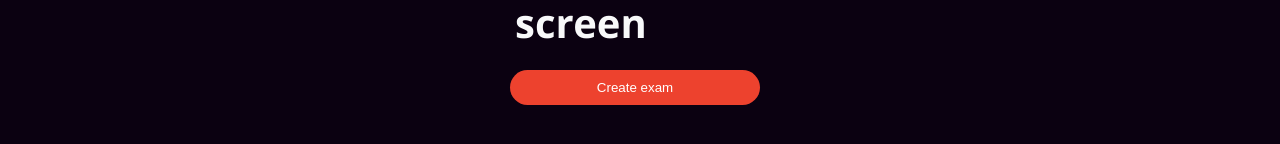
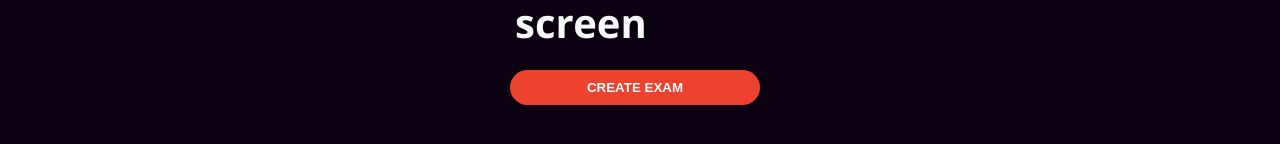
Before and after one commit to Kartm/university-examination-project, a React (Create React App) app in the folder frontend/: page / in a window 1280 px wide. Shown: the part 400-544 px from the top of the page. Built offline with nearby package versions, Linux system fonts and the light colour scheme.

Commit message:
Improve button styling

```diff
--- a/frontend/src/components/forms/button.component.tsx
+++ b/frontend/src/components/forms/button.component.tsx
@@ -14,6 +14,9 @@ export const Container = styled.button <{ color?: "primary" | "secondary" | "lig
     color: white;
     height: 35px;
     width: 100%;
+    font-weight: bold;
+    text-transform: uppercase;
+    padding: 0 16px;
 
     :focus {
         outline: none;
```
